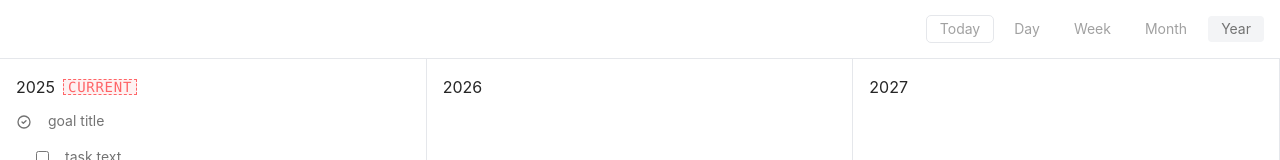
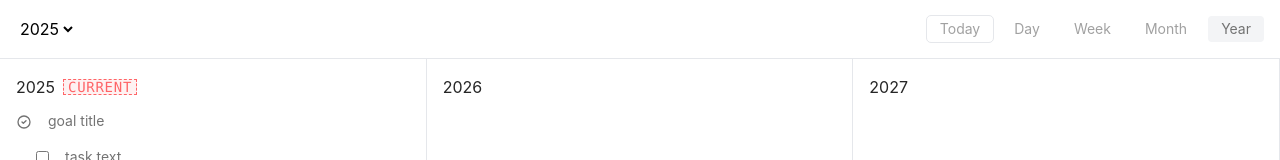
Before and after one commit to kahseng-dev/planner, a React (Vite) app in the folder web/: page /board in a window 1280 px wide. Both pictures are taken after typing "Sample", "Sample" into the empty fields and a click on the button "Login". Shown: the top 160 px of the page. Built offline with nearby package versions, Linux system fonts and the light colour scheme.

Commit message:
feat: add year select header option

```diff
--- a/web/src/pages/Board.tsx
+++ b/web/src/pages/Board.tsx
@@ -40,7 +40,13 @@ const Board = () => {
 
     return <>
         <div className="flex flex-col h-screen">
-            <div className="flex justify-end gap-2 p-4 border-b border-gray-200">
+            <div className="flex items-center justify-between p-4 border-b border-gray-200">
+                <div className="flex items-center gap-2">
+                    <select>
+                        <option>2025</option>
+                    </select>
+                </div>
+                <div className="flex justify-end gap-2">
                     <Button className="outline outline-gray-200 hover:border-transparent">Today</Button>
                     { timelineOptions.map(option =>
                         <Button
@@ -51,6 +57,7 @@ const Board = () => {
                         </Button>
                     )}
                 </div>
+            </div>
             {loadBoardLayout()}
         </div>
     </>
```
Lines whose indentation alone changed are shown as unchanged.
